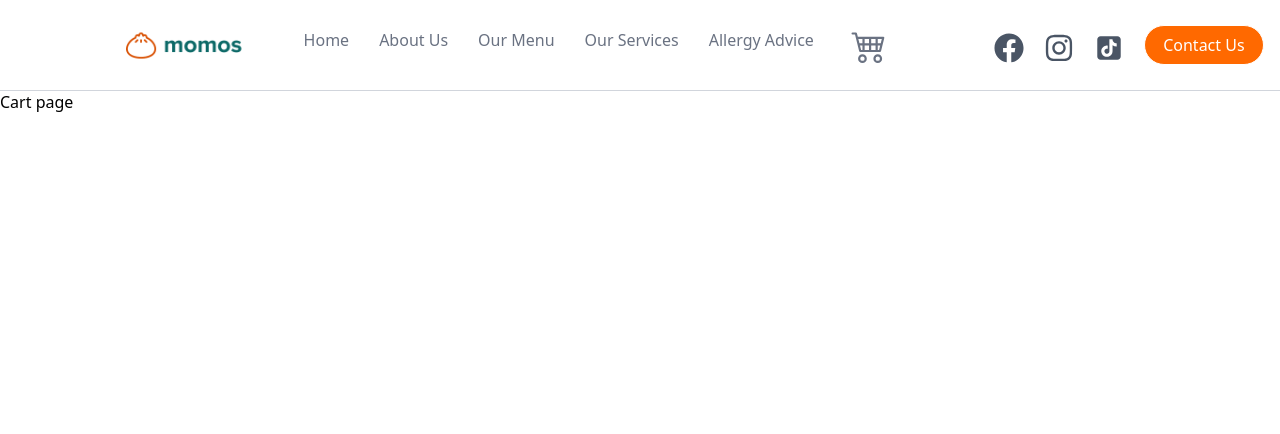
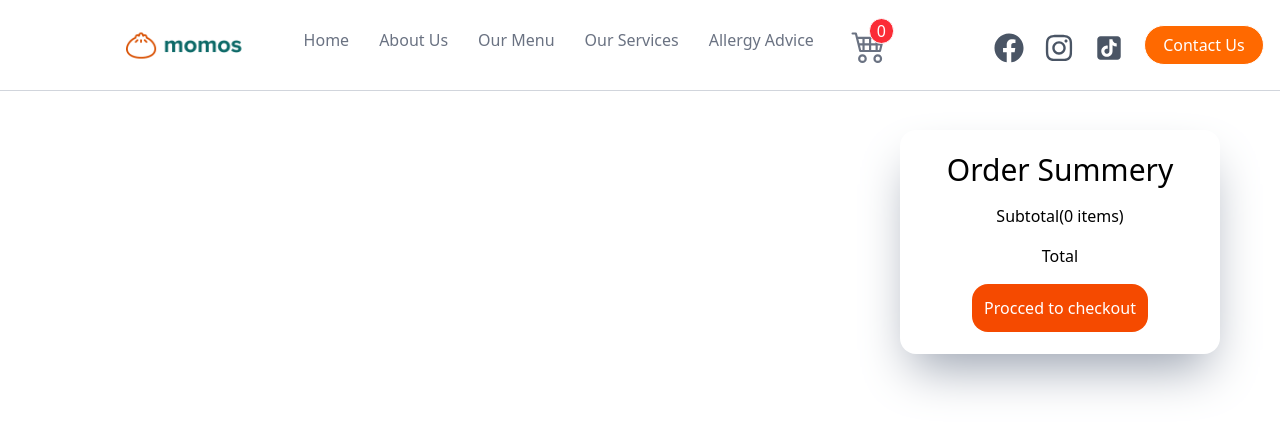
Before and after one commit to Rajanchunara/Momo-House, a React (Vite) app: page /cartpage in a window 1280 px wide. Shown: the top 434 px of the page. Built offline with nearby package versions, Linux system fonts and the light colour scheme.

Commit message:
added new section

```diff
--- a/src/NavBar/Navigation.jsx
+++ b/src/NavBar/Navigation.jsx
@@ -1,25 +1,41 @@
-import React from 'react'
+import React, { useContext } from 'react'
 import { NavLink } from 'react-router-dom'
 import momo from '../assets/Image/momo.png'
 import { FaFacebook } from "react-icons/fa";
 import { FaInstagram } from "react-icons/fa";
 import { AiFillTikTok } from "react-icons/ai";
 import { BsCart4 } from "react-icons/bs";
+import { CartContext } from '../Context/CartContext/CartProvider';
 
 function Navigation() {
+
+
+  const { state } = useContext(CartContext)
+  console.log(state.cartItem);
+  const totalCartItem = state.cartItem.reduce((acc, item) => {
+    return acc + item.qty;
+  }, 0)
+  console.log(totalCartItem);
+
+
   return (
     <div>
       <div className='h-[90px] shadow-2xs shadow-gray-300  pl-[110px] flex items-center justify-center bg-white'>
-      <div>
-            <img src={momo} alt="" className='h-[45px]' />
-          </div>
+        <div>
+          <img src={momo} alt="" className='h-[45px]' />
+        </div>
         <div className='pl-[20px] space-x-[30px] flex'>
-        <NavLink to='/' className='hover:text-orange-500 text-gray-500'>Home</NavLink>
+          <NavLink to='/' className='hover:text-orange-500 text-gray-500'>Home</NavLink>
           <NavLink to='/aboutus' className='hover:text-orange-500 text-gray-500'>About Us</NavLink>
           <NavLink to='/ourmenu' className='hover:text-orange-500 text-gray-500' >Our Menu</NavLink>
           <NavLink to='/ourservices' className='hover:text-orange-500 text-gray-500'>Our Services</NavLink>
           <NavLink to='/allergyadvice' className='hover:text-orange-500 text-gray-500'>Allergy Advice</NavLink>
-          <NavLink to='/cartpage' className='hover:text-orange-500 text-gray-500'><BsCart4 className='w-[50px] h-[35px] ' /></NavLink>
+          <NavLink to='/cartpage' className=' text-gray-500'>
+
+            <span className='absolute ml-[25px] top-[18px] z-50 text-white border w-[25px] flex justify-center bg-red-500 rounded-[50px]'>{totalCartItem}</span>
+            <BsCart4 className='w-[50px] h-[35px] ' /></NavLink>
+
+
         </div>
         <div className='flex  ml-[100px] space-x-[20px]'>
           <div className='flex space-x-[20px] mt-[8px]'>
--- a/src/Pages/CartPage.jsx
+++ b/src/Pages/CartPage.jsx
@@ -1,31 +1,57 @@
-import React, { useContext } from 'react'
-import { CartContext } from '../Context/CartContext/CartProvider'
+import { useContext } from "react";
+import { CartContext } from "../Context/CartContext/CartProvider";
+import { MdDelete } from "react-icons/md";
 
 function CartPage() {
-  const { state } = useContext(CartContext)
+  const { state } = useContext(CartContext);
   console.log(state);
   return (
     <div>
-      <h1>Cart page</h1>
       <div>
         {state.cartItem ? (
-          <div>
+          <div className="flex"  >
+            <div className="w-[900px] "  >
               {state.cartItem.map((item) => {
                 return (
                   <div key={item.id}>
+                    <div className="   flex justify-evenly items-center m-5 h-56 rounded-2xl shadow-2xl shadow-black ">
+                      <div>
+                        <img className="h-36 rounded-2xl" src={item.image} alt="" />
+                      </div>
+                      <div className=" h-14 ">
                         <h1>{item.name}</h1>
-                  <img className="h-40" src={item.image} alt="" />
+
+                      </div>
+                      <div className=" h-14">
+                        <h1 className=" text-orange-600">  Rs. {item.caloriesPerServing}</h1>
+                        <button>
+                          <MdDelete color="red" size={30} />
+                        </button>
+                      </div>
+                      <div className=" h-14 space-x-2">
+                        <button className="bg-gray-100 rounded-[50px] px-2.5">-</button>
+                        <span>{item.qty}</span>
+                        <button className="bg-gray-100 rounded-[50px] px-2.5">+</button>
+
+                      </div>
+                    </div>
                   </div>
                 );
               })}
             </div>
+            <div className=" rounded-2xl w-80 mt-10 shadow-2xl shadow-gray-400 h-56 flex flex-col justify-center items-center gap-y-4" >
+              <h1 className="text-3xl">Order Summery</h1>
+              <h1>Subtotal(0 items)</h1>
+              <h1>Total</h1>
+              <button className="bg-orange-600 p-3 text-white rounded-2xl">Procced to checkout</button>
+            </div>
+          </div>
         ) : (
-          <div>Item Not Found On Cart</div>
+          <div >Item Not Found On Cart</div>
         )}
       </div>
     </div>
-
-  )
+  );
 }
 
-export default CartPage
+export default CartPage;
```
Lines whose indentation alone changed are shown as unchanged.
